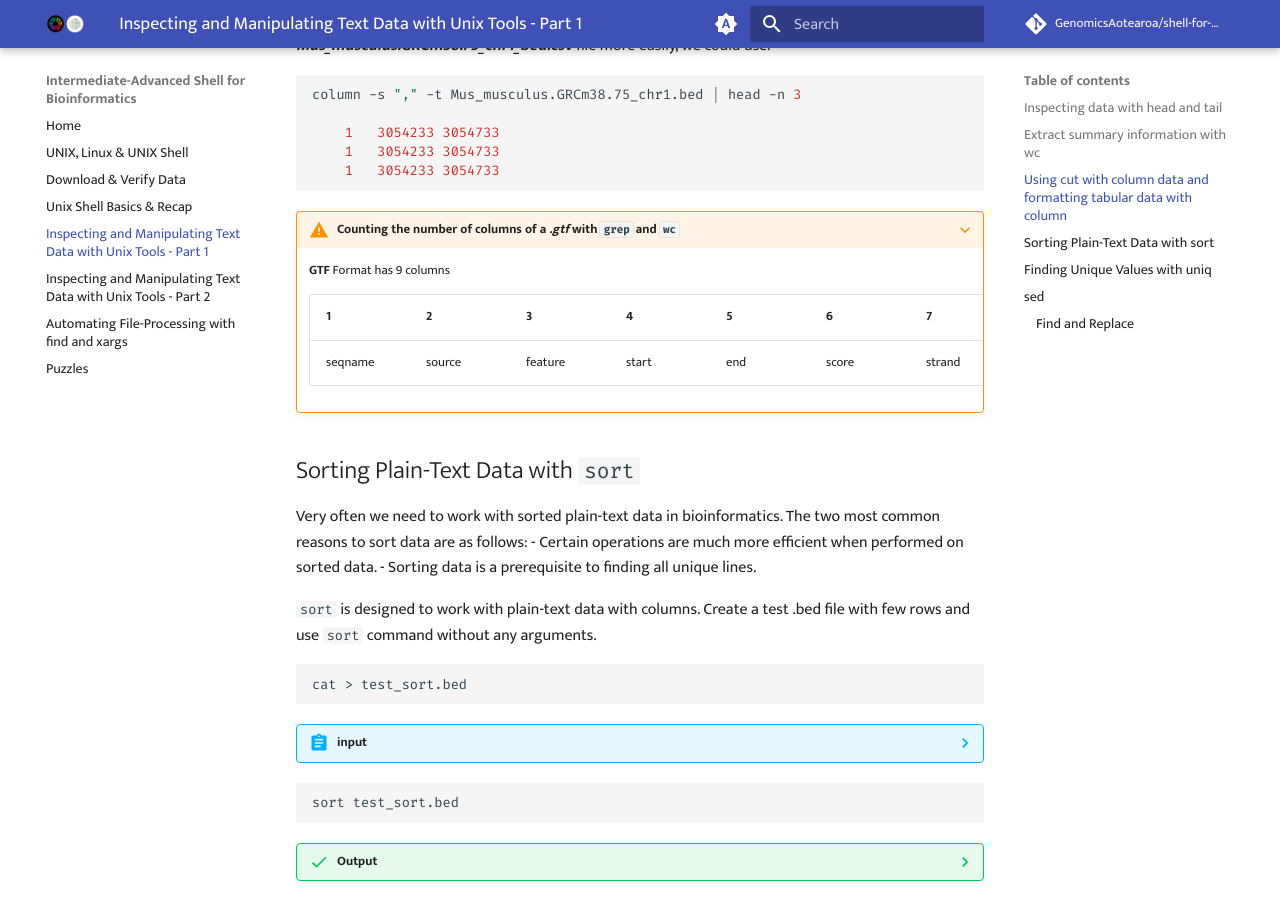
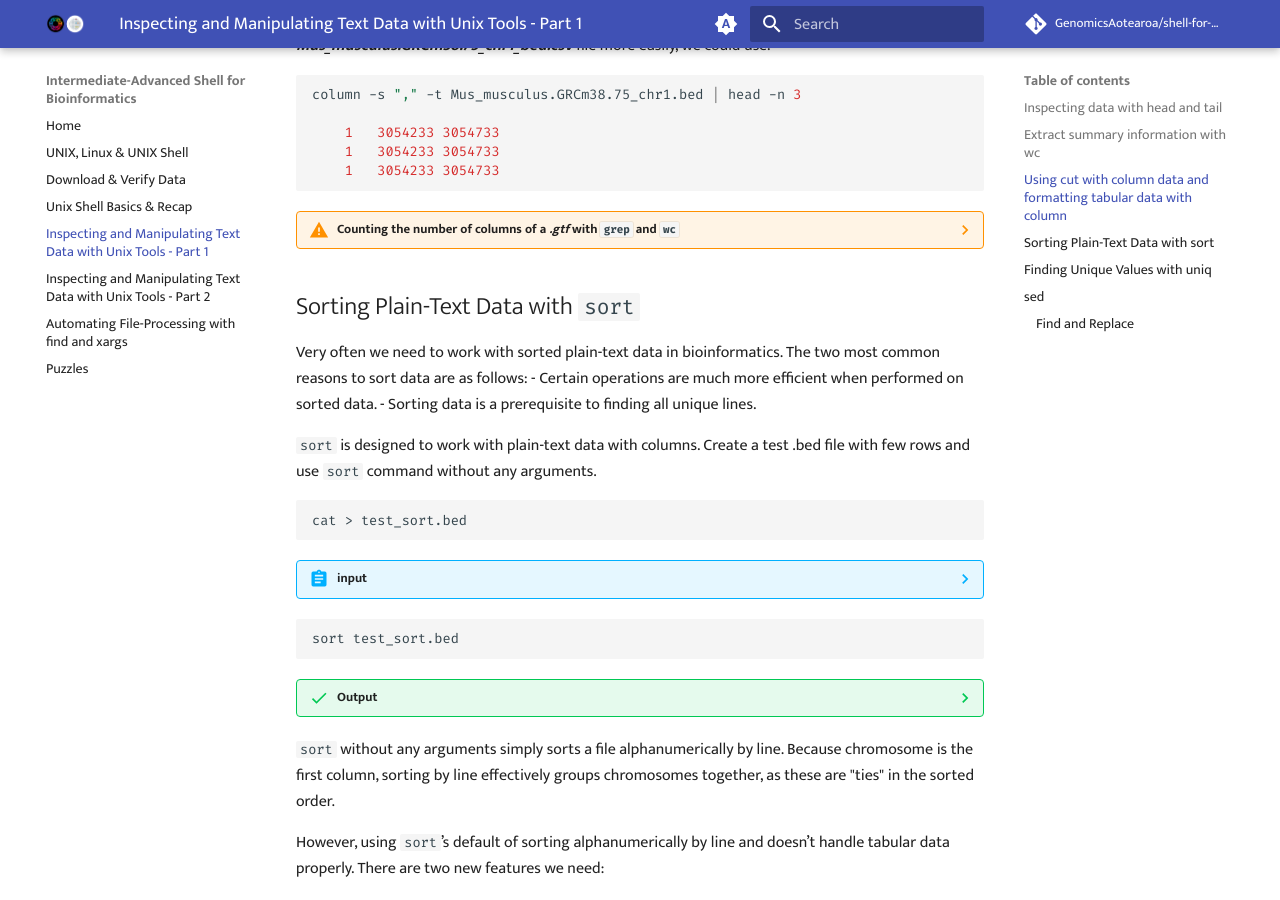
Before and after one commit to GenomicsAotearoa/shell-for-bioinformatics, an MkDocs documentation site: the page built from docs/4_inspectmanipluate.md, in a window 1280 px wide and 900 px high, scrolled down 4086 px. Built offline with MkDocs 1.6.1 and Material for MkDocs 9.7.7, drawn with Linux system fonts in a browser that asks for light colours; comment, search, counter and statistics services are not loaded; the version menu is left out.

Commit message:
finish warning for grep and wc

````diff
--- a/docs/4_inspectmanipluate.md
+++ b/docs/4_inspectmanipluate.md
@@ -194,7 +194,7 @@
     1	3054233	3054733
 ```
 
-???+ warning "Counting the number of columns of a *.gtf* with `grep` and `wc`"
+??? warning "Counting the number of columns of a *.gtf* with `grep` and `wc`"
 
     **GTF** Format has 9 columns
 
@@ -203,8 +203,21 @@
     |:-------|:------|:-------|:-----|:---|:-----|:------|:-----|:---------|
     |seqname |source |feature |start |end |score |strand |frame |attribute |
 
+    In theory, we should be able to use the following command to isolate the column headers and count the number
 
+    ```bash
+    grep -v "^#" Mus_musculus.GRCm38.75_chr1.gtf | head -1 | wc -w
+    ```
+    However, this will return **16** and the problem is with the **attribute** column which is a *"A semicolon-separated list of tag-value pairs, providing additional information about each feature."*
 
+    ```
+    gene_id "ENSMUSG00000090025"; gene_name "Gm16088"; gene_source "havana"; gene_biotype "pseudogene";
+    ```
+    Therefore, we need to *translate** these values to a single "new line" with `tr` command and then count the number of lines than than the number of words
+
+    ```bash
+    grep -v "^#" Mus_musculus.GRCm38.75_chr1.gtf | head -1 | tr '\t' '\n' | wc -l
+    ```
 
 
 
````
